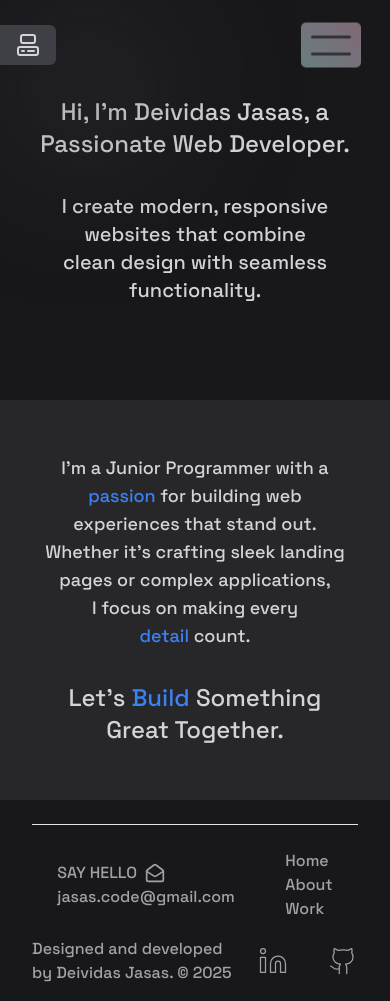
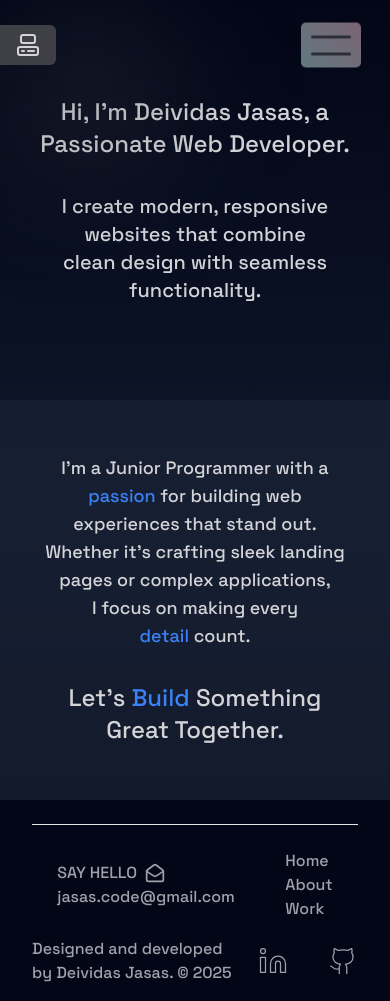
Before and after one commit to DeividasJas/portfolio, a Next.js app: page / in a window 390 px wide. Built offline with nearby package versions, Linux system fonts and the light colour scheme.

Commit message:
main has blue gradient background

```diff
--- a/src/app/(home)/layout.tsx
+++ b/src/app/(home)/layout.tsx
@@ -3,7 +3,7 @@ import Footer from '@/components/Footer'
 
 export default function HomeLayout({ children }: { children: React.ReactNode }) {
   return (
-    <div className="layout relative flex min-h-screen flex-col text-pretty bg-zinc-900 text-zinc-300">
+    <div className="layout relative flex min-h-screen flex-col text-pretty bg-gradient-to-b from-slate-950 via-slate-900 to-slate-950 text-zinc-300">
       <Header />
       <div className="snap-scroll-container">
         <main>{children}</main>
--- a/src/app/(home)/page.tsx
+++ b/src/app/(home)/page.tsx
@@ -21,7 +21,7 @@ export default function HomePage() {
       </section>
       <section
         id="target-2"
-        className="group flex flex-col justify-center gap-8 px-10 py-10 text-center section md:gap-24 h-[400px] bg-zinc-800 "
+        className="group flex flex-col justify-center gap-8 px-10 py-10 text-center section md:gap-24 h-[400px] bg-slate-800/50"
       >
         <p className="md:max-w-[660px] max-w-[497px] text-lg md:text-2xl mx-auto">
           I'm a Junior Programmer with a{' '}
--- a/src/app/globals.css
+++ b/src/app/globals.css
@@ -9,11 +9,11 @@
 ::after,
 ::before,
 * {
+  backface-visibility: hidden;
   box-sizing: border-box;
   font-weight: 500;
   font-family: var(--font-space-grotesk), 'Space Grotesk', serif;
   font-optical-sizing: auto;
-  backface-visibility: hidden;
   -webkit-font-smoothing: antialiased;
 }
 
@@ -93,7 +93,7 @@ html {
   }
 
   .highlight-text {
-    @apply text-blue-500 transition-colors duration-500 ease-in-out sm:group-hover:text-blue-500 sm:text-inherit;
+    @apply text-blue-500 transition-colors duration-500 ease-in-out sm:text-inherit sm:group-hover:text-blue-500;
   }
 }
 
@@ -145,11 +145,11 @@ html {
   }
 
   #target-1 {
-    background: linear-gradient(180deg, #0c0c0f 0%, #18181b 50%, #1d1d21 100%);
+    background: linear-gradient(180deg, #020617 0%, #0f172a 50%, #1e293b 100%);
   }
 
   #target-2 {
-    background: linear-gradient(180deg, #1d1d21 0%, #18181b 50%, #0c0c0f 100%);
+    background: linear-gradient(180deg, #1e293b 0%, #0f172a 50%, #020617 100%);
   }
 }
 
@@ -166,8 +166,8 @@ html {
   justify-content: center;
   align-items: center;
   z-index: 3;
+  padding: 8px 10px;
   width: calc(var(--toggle-line-width) + 20px);
-  padding: 8px 10px;
 }
 
 /* Inactive state (hamburger visible) */
@@ -189,8 +189,8 @@ html {
 }
 
 .nav-button {
+  position: relative;
   z-index: 4;
-  position: relative;
   box-sizing: border-box;
   width: var(--toggle-line-width);
   height: var(--nav-btn-height);
--- a/src/components/Footer.tsx
+++ b/src/components/Footer.tsx
@@ -9,10 +9,10 @@ import { usePathname } from 'next/navigation'
 export default function Footer() {
   const pathname = usePathname()
   return (
-    <footer className={`flex flex-col items-center justify-center px-8 pb-4 md:w-full md:px-12 text-zinc-400 bg-inherit ${pathname === '/' && 'bg-[#0c0c0f]'}`}>
+    <footer className={`flex flex-col items-center justify-center px-8 pb-4 md:w-full md:px-12 text-zinc-400 ${pathname === '/' ? 'bg-slate-950' : 'bg-inherit'}`}>
       <section
         id="target-3"
-        className={`${pathname === '/' && 'section'} flex flex-col gap-4 md:gap-8 w-full`}
+        className={`${pathname === '/' ? 'section' : ''} flex flex-col gap-4 md:gap-8 w-full`}
       >
         <div className="flex items-center justify-around w-full pt-6 mt-6 border-t">
           <div>
```
